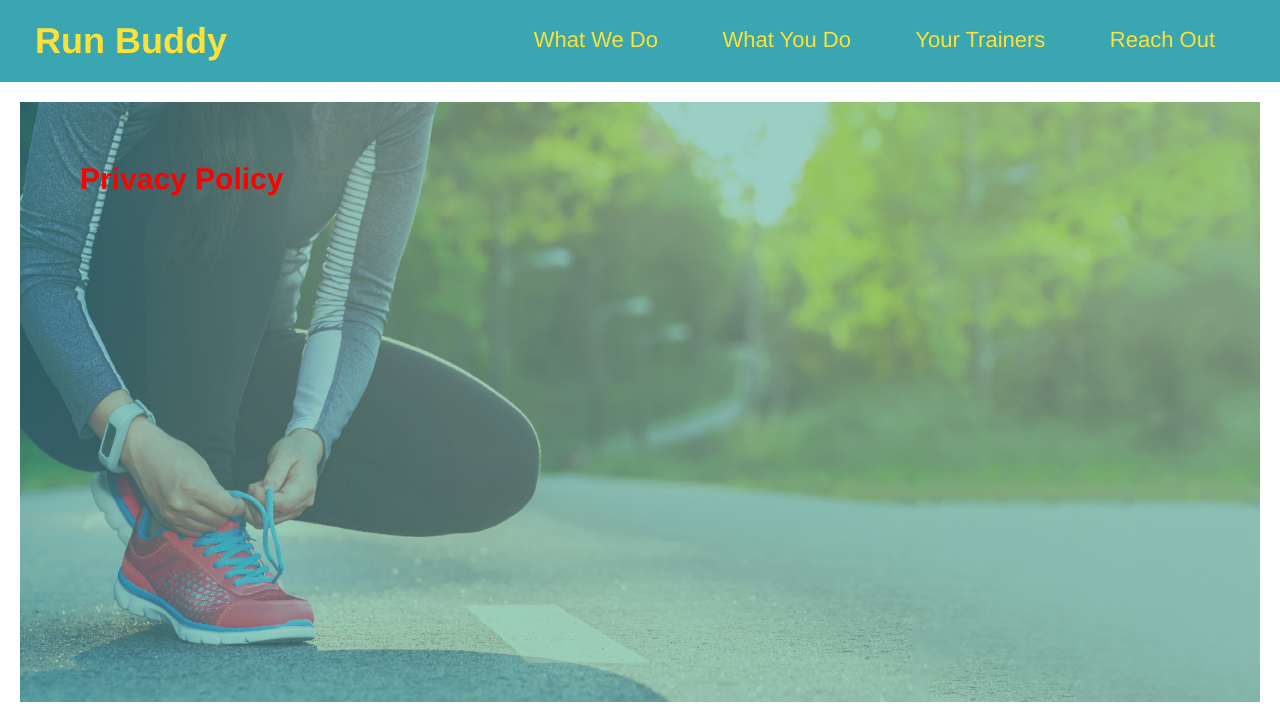
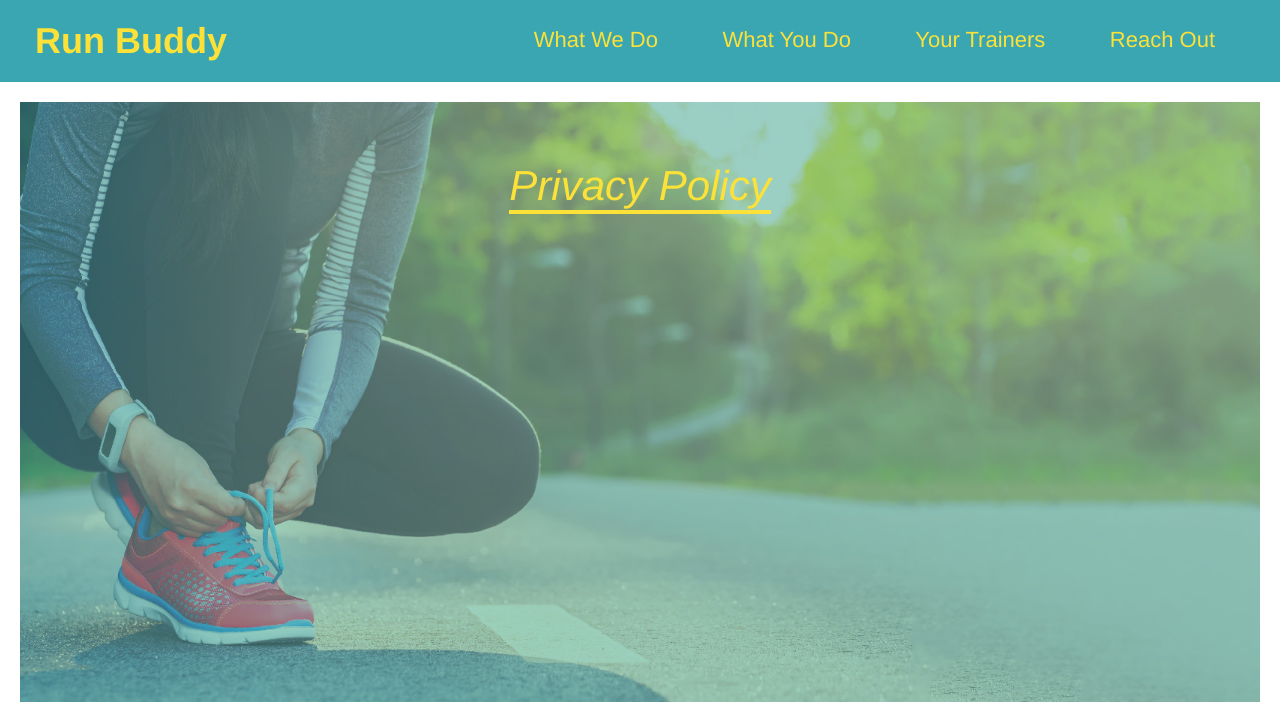
Before and after one commit to daxburatto/Run-Buddy, a plain HTML site: page privacy-policy.html in a window 1280 px wide. Shown: the top 719 px of the page. Drawn offline with Linux system fonts and the light colour scheme.

Commit message:
added css to privacy and fixed error

```diff
--- a/assets/css/secondary-styles.css
+++ b/assets/css/secondary-styles.css
@@ -0,0 +1,20 @@
+.hero {
+    background-image: url(./assets/images/hero-bg.jpg);
+    background-size: cover;
+    background-position: bottom;
+    position: relative;
+    height: auto;
+    text-align: center;
+    margin-bottom: 40px;
+}
+
+.page-title {
+    font-size: 42px;
+    color: #fce138;
+    display: inline-block;
+    border-bottom: 4px solid;
+    margin: 0 80px 15px 80px;
+    border-color: #fce138;
+    font-weight: normal;
+    font-style: italic;
+}
--- a/assets/css/stylesheet.css
+++ b/assets/css/stylesheet.css
@@ -191,7 +191,7 @@ section {
     margin: 0 auto 30px auto;
     background: #024e76;
     color: #fce138;
- overflow: auto;
+    overflow: auto;
 }
 
 .trainer img {
@@ -267,11 +267,3 @@ section {
 .contact-info a {
     color: #fce138;
 }
-
-
-.hero-secondary {
-    margin: 20px;
-    background-color: black;
-    font-size: 20px;
-    color: red;
-}
--- a/secondary-styles.css
+++ /dev/null
@@ -1,6 +0,0 @@
-.hero {
-    background-position: bottom;
-    height: auto;
-    text-align: center;
-    margin-bottom: 40px;
-}
```
Also changed, not shown: privacy-policy.html (+2 -2 lines).
